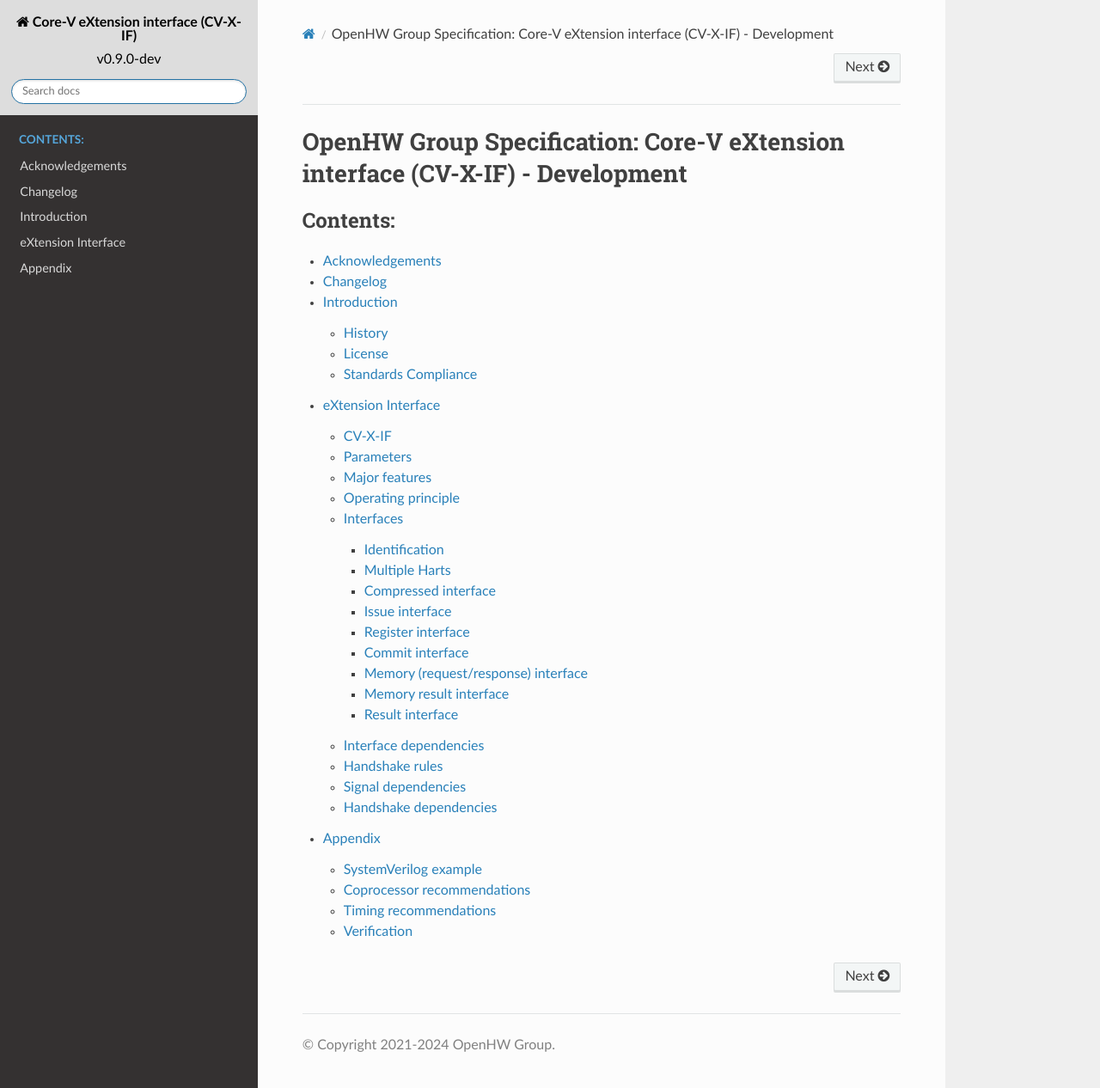
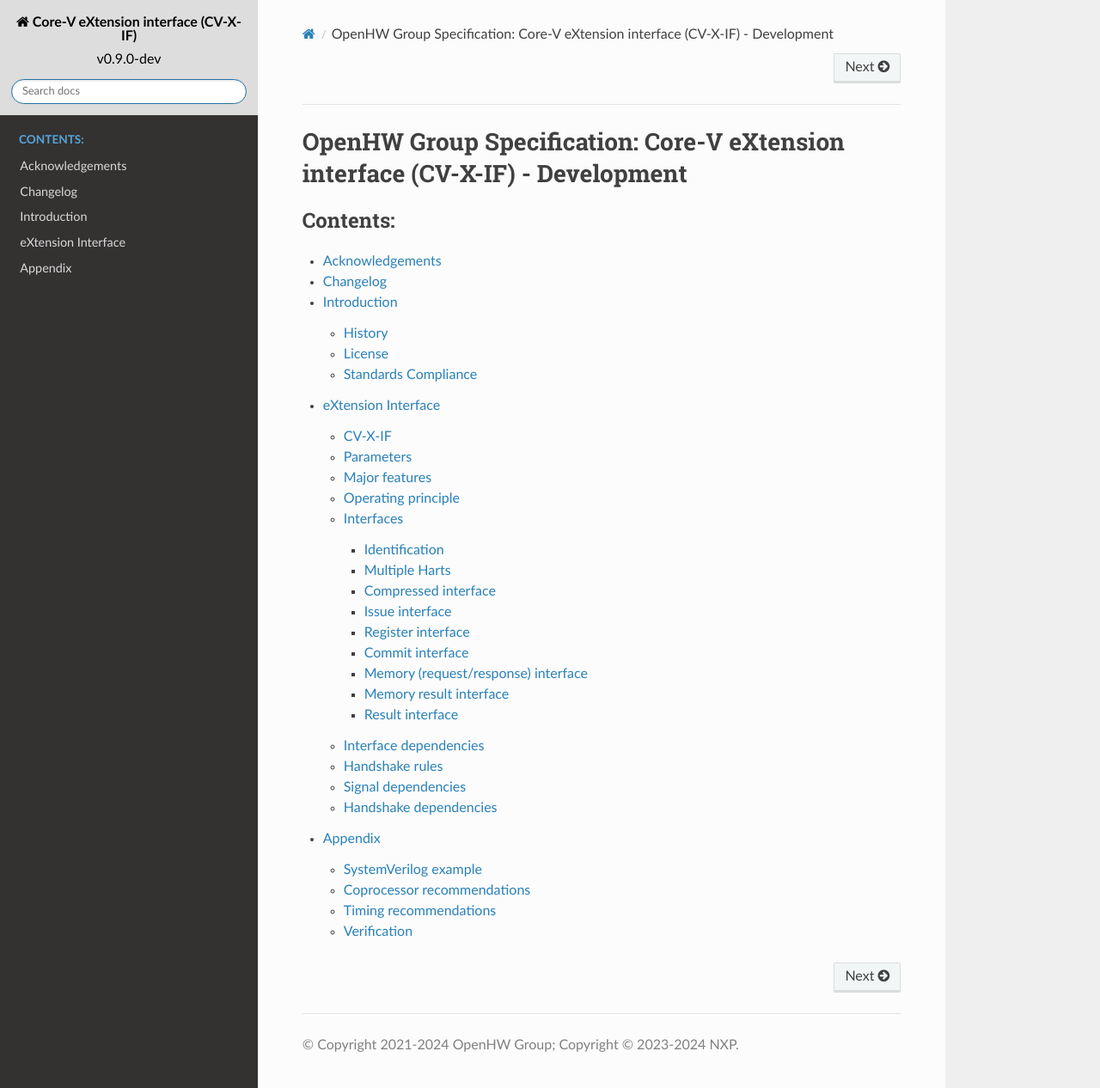
Before and after one commit to openhwgroup/core-v-xif, a Sphinx documentation site: the page built from docs/source/index.rst, in a window 1280 px wide and 1266 px high. Shown: the whole window at 86% size. Built offline with Sphinx 7.4.7 and the Read the Docs theme 2.0.0, drawn with Linux system fonts in a browser that asks for light colours.

Commit message:
Adding NXP copyright

```diff
--- a/docs/source/conf.py
+++ b/docs/source/conf.py
@@ -43,7 +43,7 @@
 # -- Project information -----------------------------------------------------
 
 project = u'Core-V eXtension interface (CV-X-IF)'
-copyright = u'2021-2024 OpenHW Group'
+copyright = u'2021-2024 OpenHW Group; Copyright © 2023-2024 NXP'
 author = u'OpenHW Group'
 # State must be one of Development, Release Candidate, or Release
 state = 'Development'
```
